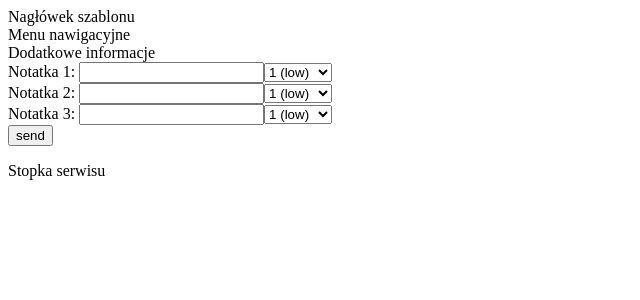
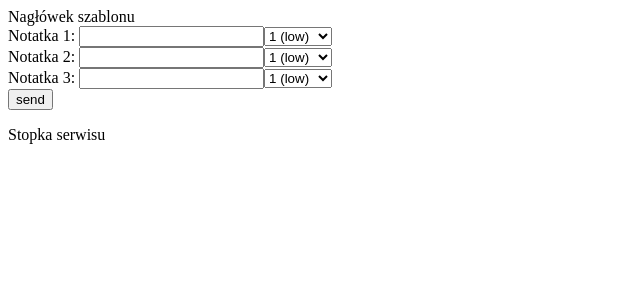
Before and after one commit to Tadz1k/Magic-Mirror, a PHP site: page / in a window 1280 px wide. Shown: the top 300 px of the page, without its empty margins (0-640 px from the left). Run offline with PHP 8.4, Linux system fonts and the light colour scheme.

Commit message:
Update index.php

```diff
--- a/index.php
+++ b/index.php
@@ -11,10 +11,7 @@ $dbname = "";
 	</head>
 	<body>
 		<div id="top">
-			<header id="NAGLOWEK">Nagłówek szablonu</header>
-			<nav id="MENU">Menu nawigacyjne</nav>
-			<aside id="INFORMACJE">Dodatkowe informacje</aside>
-			<article id="TRESC">
+			<header id="header">Nagłówek szablonu</header>
 				<form action="" method="GET">
 					Notatka 1:
 					<input type="text" name="val1" id="val1" accept-charset='UTF-8'></input><select name = "weight1"><option value = "1">1 (low)</option><option value = "2">2 (med)</option><option value = "3">3 (hi)</option></select><br>
@@ -23,9 +20,8 @@ $dbname = "";
 					Notatka 3:
 					<input type="text" name="val3" id="val3"></input><select name = "weight3"><option value = "1">1 (low)</option><option value = "2">2 (med)</option><option value = "3">3 (hi)</option></select><br>
 					<input type="submit" name="notatki" value="send"></input>
-					</form>
-			</article>
-			<footer id="STOPKA">Stopka serwisu</footer>
+				</form>
+			<footer id="footer">Stopka serwisu</footer>
 		</div>
 	</body>
 </html>
```
